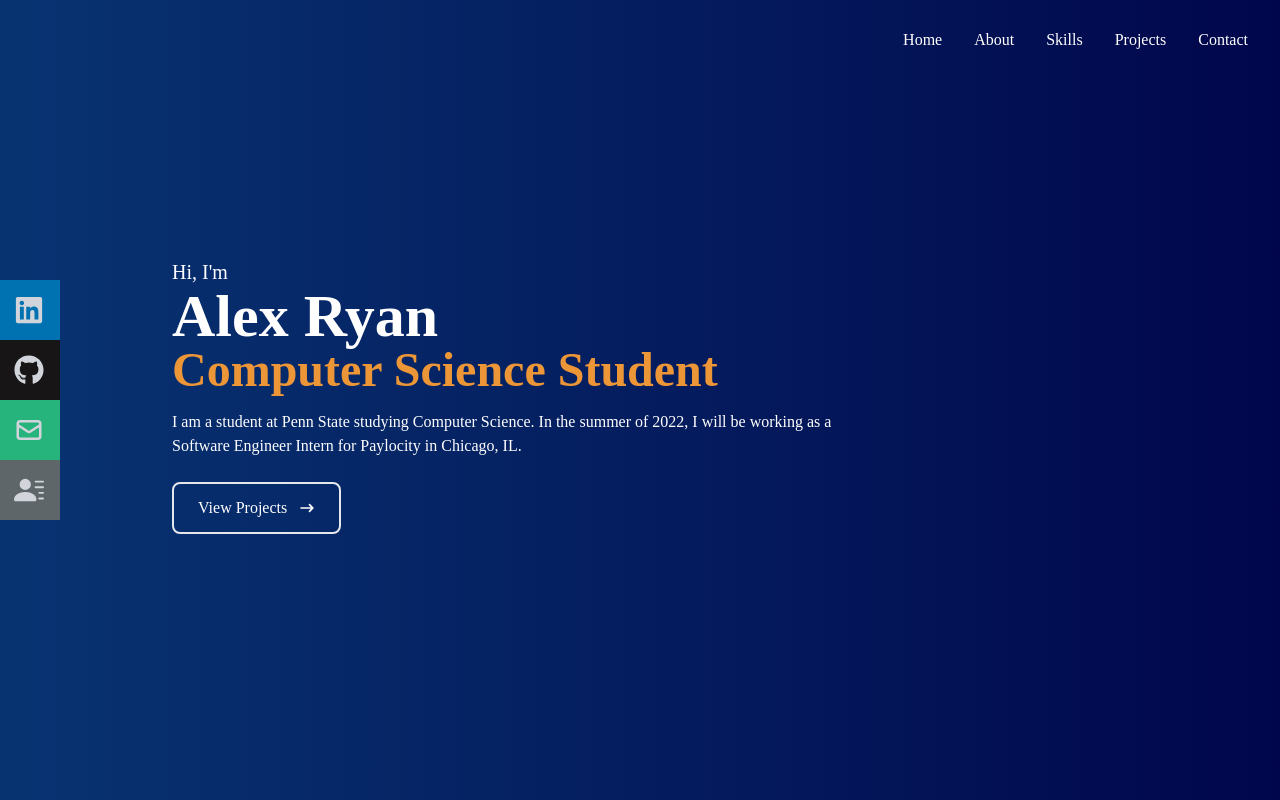
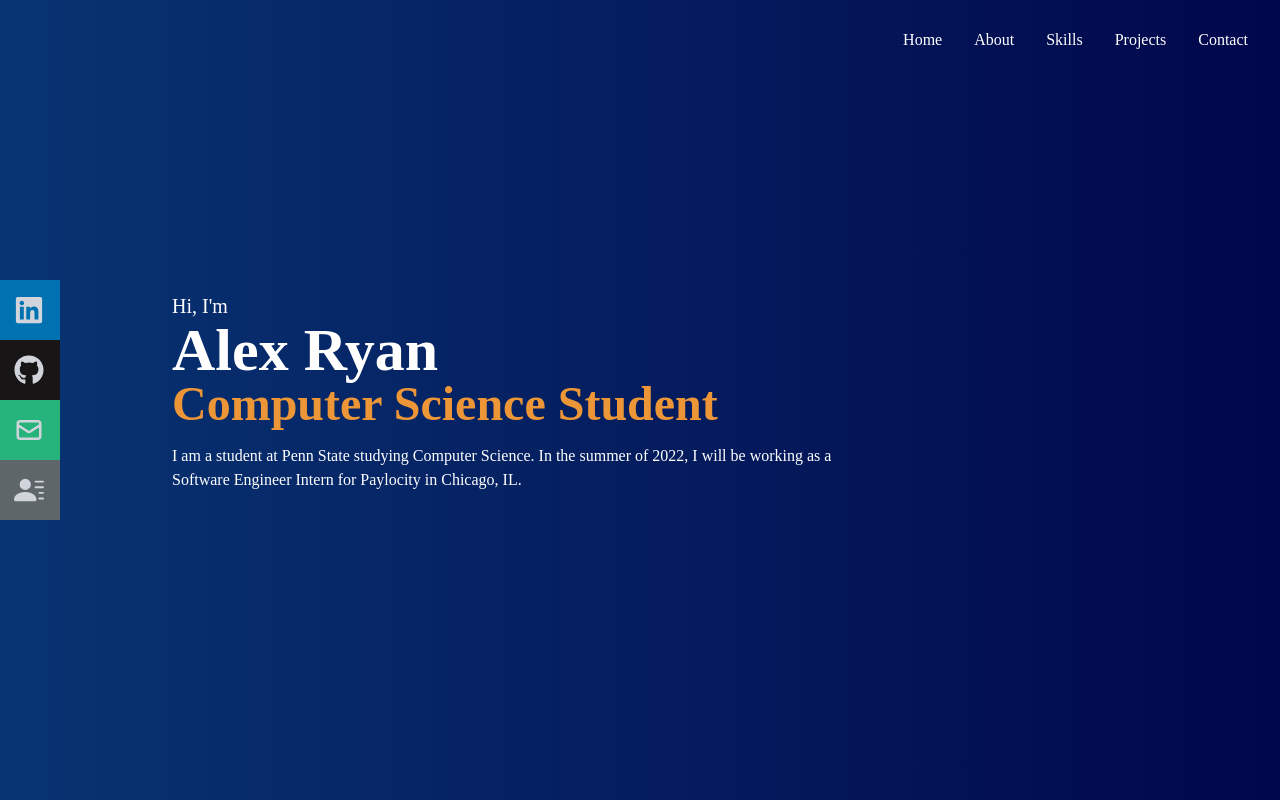
Before and after one commit to alexryan15/alexryan.pro, a React (Create React App) app: page / in a window 1280 px wide. Built offline with nearby package versions, Linux system fonts and the light colour scheme.

Commit message:
removed view projects button on home page

```diff
--- a/src/components/Home.jsx
+++ b/src/components/Home.jsx
@@ -8,9 +8,7 @@
       {/* Container */}
       <div className="max-w-[1000px] mx-auto px-8 flex flex-col justify-center h-full caret-transparent">
         <p className="text-white text-xl">Hi, I'm</p>
-        <h1 className="text-4xl sm:text-6xl font-bold text-white">
-          Alex Ryan
-        </h1>
+        <h1 className="text-4xl sm:text-6xl font-bold text-white">Alex Ryan</h1>
         <h2 className="text-5xl font-bold text-[#ed9637]">
           Computer Science Student
         </h2>
@@ -19,16 +17,6 @@
           of 2022, I will be working as a Software Engineer Intern for Paylocity
           in Chicago, IL.
         </p>
-        <div>
-          <Link to="projects" smooth={true} duration={500}>
-          <button className="group text-white rounded-lg border-2 px-6 py-3 my-2 flex items-center hover:bg-[#ed9637] hover:border-[#ed9637]">
-            View Projects
-            <span className="group-hover:rotate-90 duration-500">
-              <HiArrowNarrowRight className="ml-3 scale-105" />
-            </span>
-          </button>
-          </Link>
-        </div>
       </div>
     </div>
   );
```
